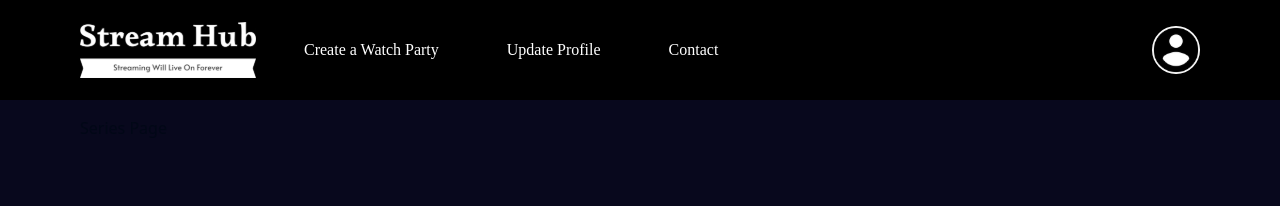
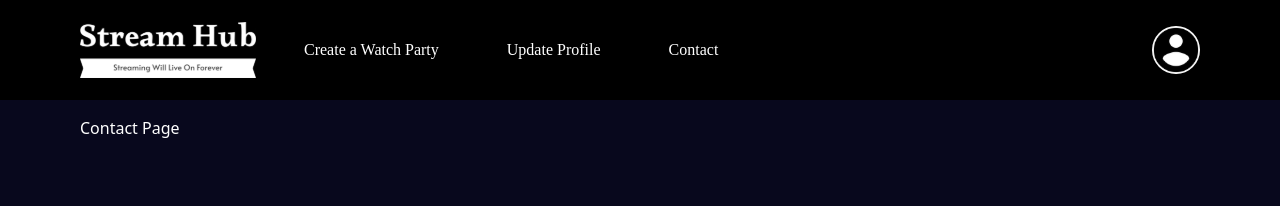
Before and after one commit to MaxChanSZ/streamhub-frontend, a React (Vite) app in the folder frontend-streamhub-main/: page /contact in a window 1280 px wide. Both pictures are taken after a click on the button "Login". Shown: the top 206 px of the page. Built offline with nearby package versions, Linux system fonts and the light colour scheme; a web font is replaced by a local one.

Commit message:
profile icon

```diff
--- a/frontend-streamhub-main/src/components/Navbar.tsx
+++ b/frontend-streamhub-main/src/components/Navbar.tsx
@@ -52,8 +52,7 @@ const Navbar = () => {
           </div>
         </div>
       </div>
-)
-  ;
+  );
 };
 
 export default Navbar;
--- a/frontend-streamhub-main/src/pages/ContactPage.tsx
+++ b/frontend-streamhub-main/src/pages/ContactPage.tsx
@@ -1,5 +1,5 @@
 const ContactPage = () => {
-  return <p>Series Page</p>;
+  return <p className="text-white">Contact Page</p>;
 };
 
 export default ContactPage;
```
